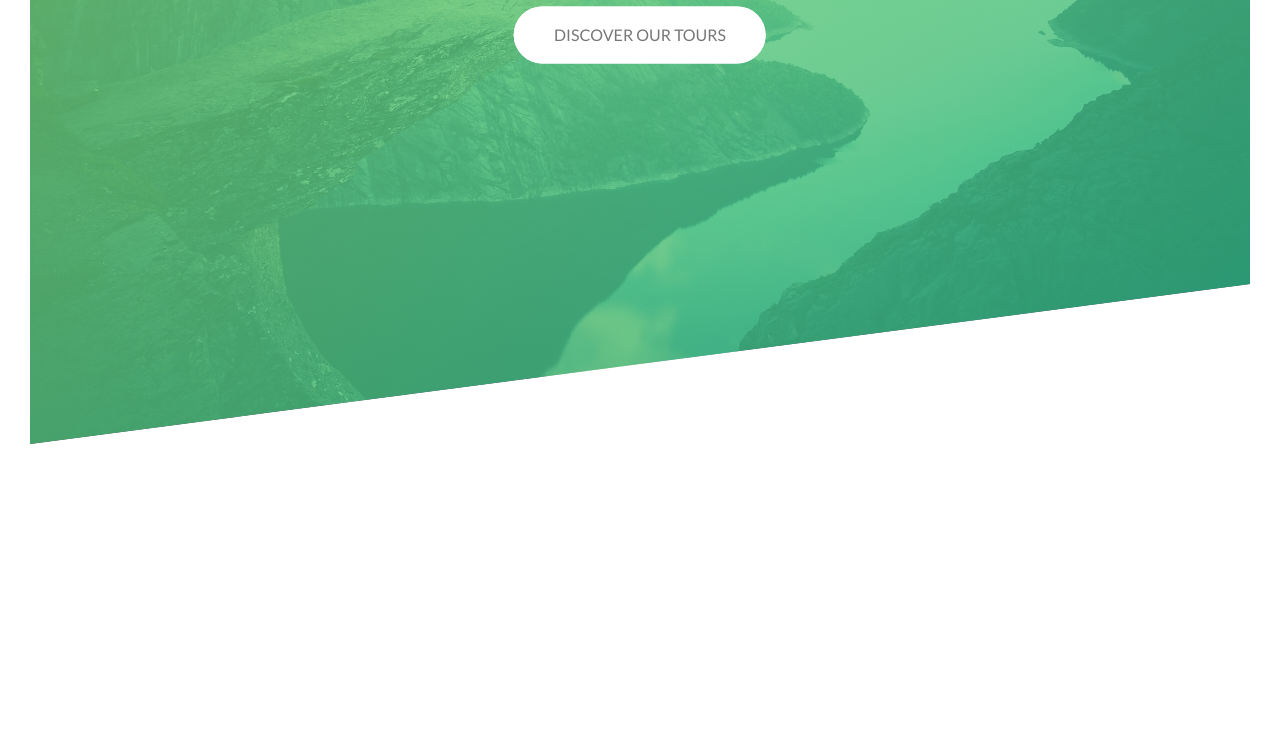
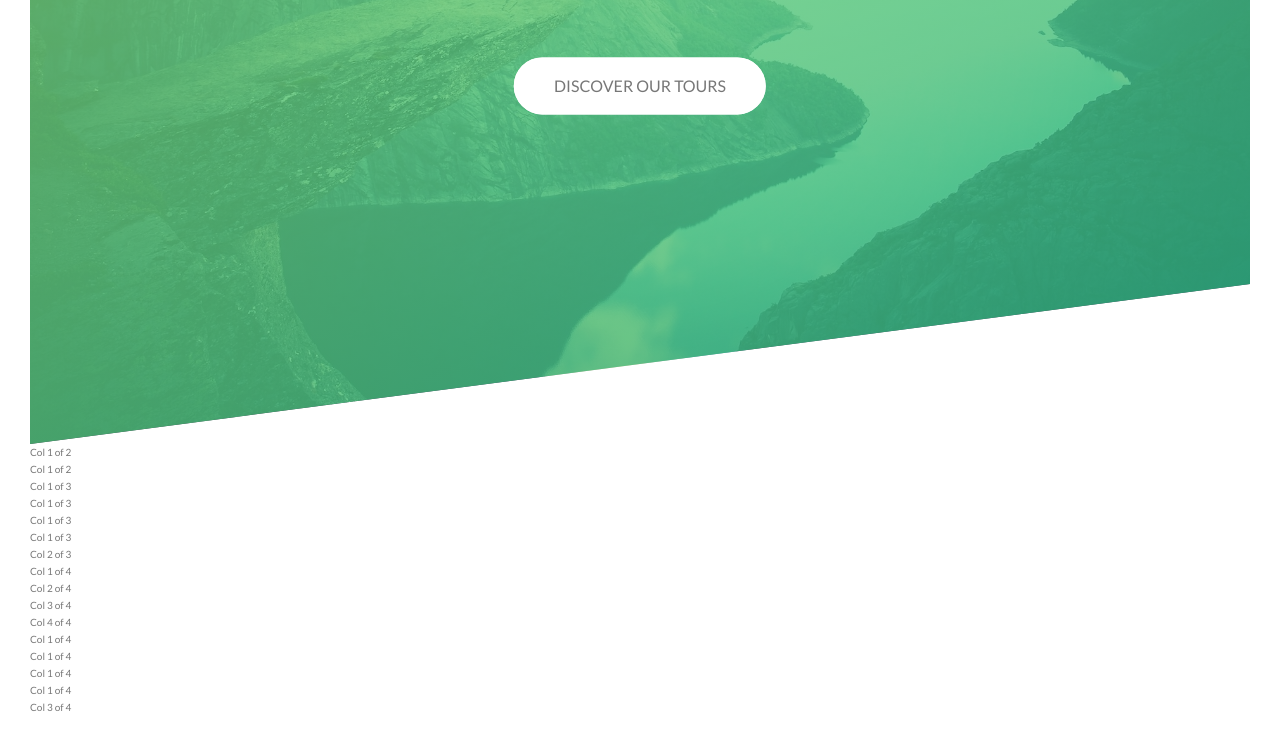
Before and after one commit to psarge2/natours, a website: page index.html in a window 1280 px wide. Shown: the part 346-1092 px from the top of the page. Before the commit the page ends 820 px from the top, so only its background shows below. Drawn offline with Linux system fonts and the light colour scheme.

Commit message:
html for rows and columns

```diff
--- a/index.html
+++ b/index.html
@@ -19,14 +19,82 @@
             </div>
             <div class="header__text-box">
                 <h1 class="heading-primary">
-                    <span class="heading-primary-main">Outdoors</span>
-                    <span class="heading-primary-sub">is where life happens</span>
+                    <span class="heading-primary--main">Outdoors</span>
+                    <span class="heading-primary--sub">is where life happens</span>
                 </h1>
 
                 <a href="#" class="btn btn--white btn--animated">Discover Our Tours</a>
             </div>
-
         </header>
 
+        <section class="grid-test">
+            <div class="row">
+                <div class="col-1-of-2">
+                    Col 1 of 2
+                </div>
+                <div class="col-1-of-2">
+                    Col 1 of 2
+                </div>
+            </div>
+
+            <div class="row">
+                <div class="col-1-of-3">
+                    Col 1 of 3
+                </div>
+                <div class="col-1-of-3">
+                    Col 1 of 3
+                </div>
+                <div class="col-1-of-3">
+                    Col 1 of 3
+                </div>
+            </div>
+
+            <div class="row">
+                <div class="col-1-of-3">
+                    Col 1 of 3
+                </div>
+                <div class="col-2-of-3">
+                    Col 2 of 3
+                </div>
+            </div>
+
+            <div class="row">
+                <div class="col-1-of-3">
+                    Col 1 of 4
+                </div>
+                <div class="col-1-of-4">
+                    Col 2 of 4
+                </div>
+                <div class="col-1-of-4">
+                    Col 3 of 4
+                </div>
+                <div class="col-1-of-4">
+                    Col 4 of 4
+                </div>
+            </div>
+
+            <div class="row">
+                <div class="col-1-of-4">
+                    Col 1 of 4
+                </div>
+                <div class="col-1-of-4">
+                    Col 1 of 4
+                </div>
+                <div class="col-1-of-4">
+                    Col 1 of 4
+                </div>
+            </div>
+
+            <div class="row">
+                <div class="col-1-of-4">
+                    Col 1 of 4
+                </div>
+                <div class="col-3-of-4">
+                    Col 3 of 4
+                </div>
+            </div>
+
+
+        </section>
     </body>
 </html>
```
